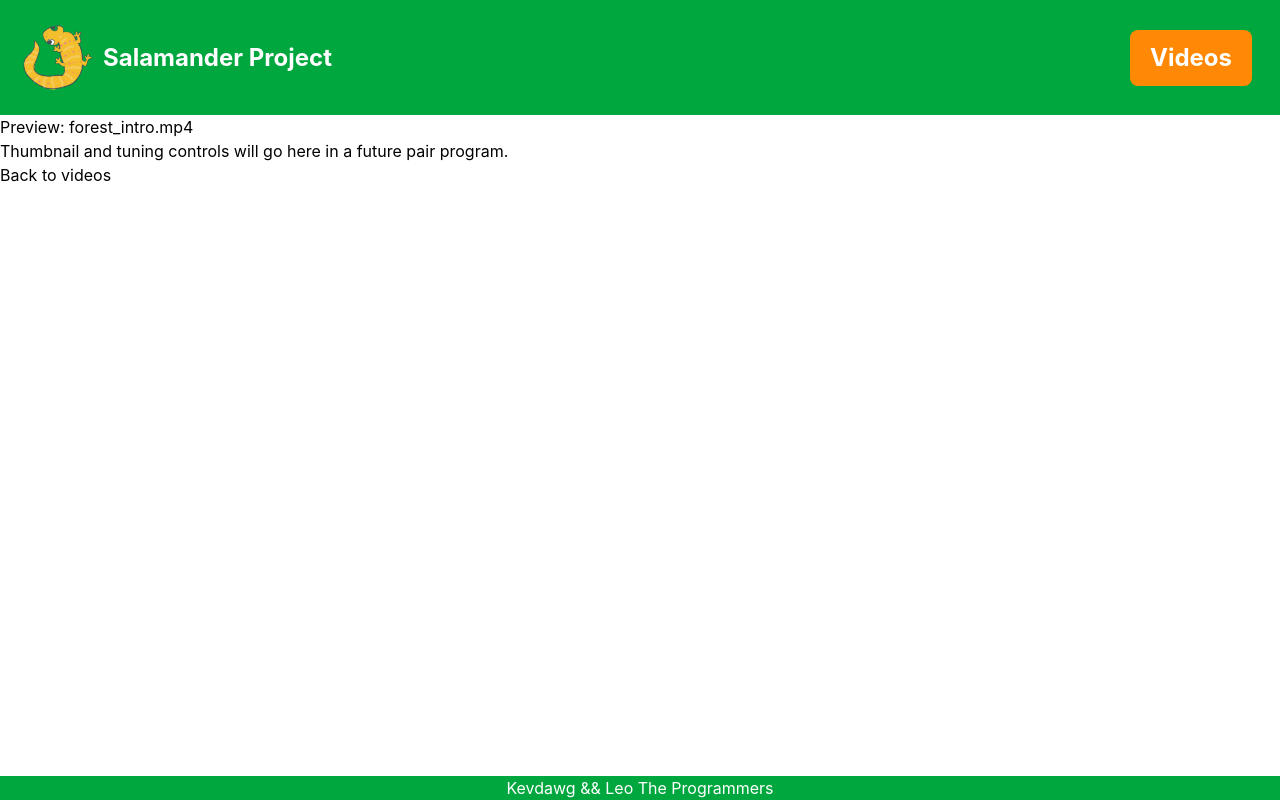
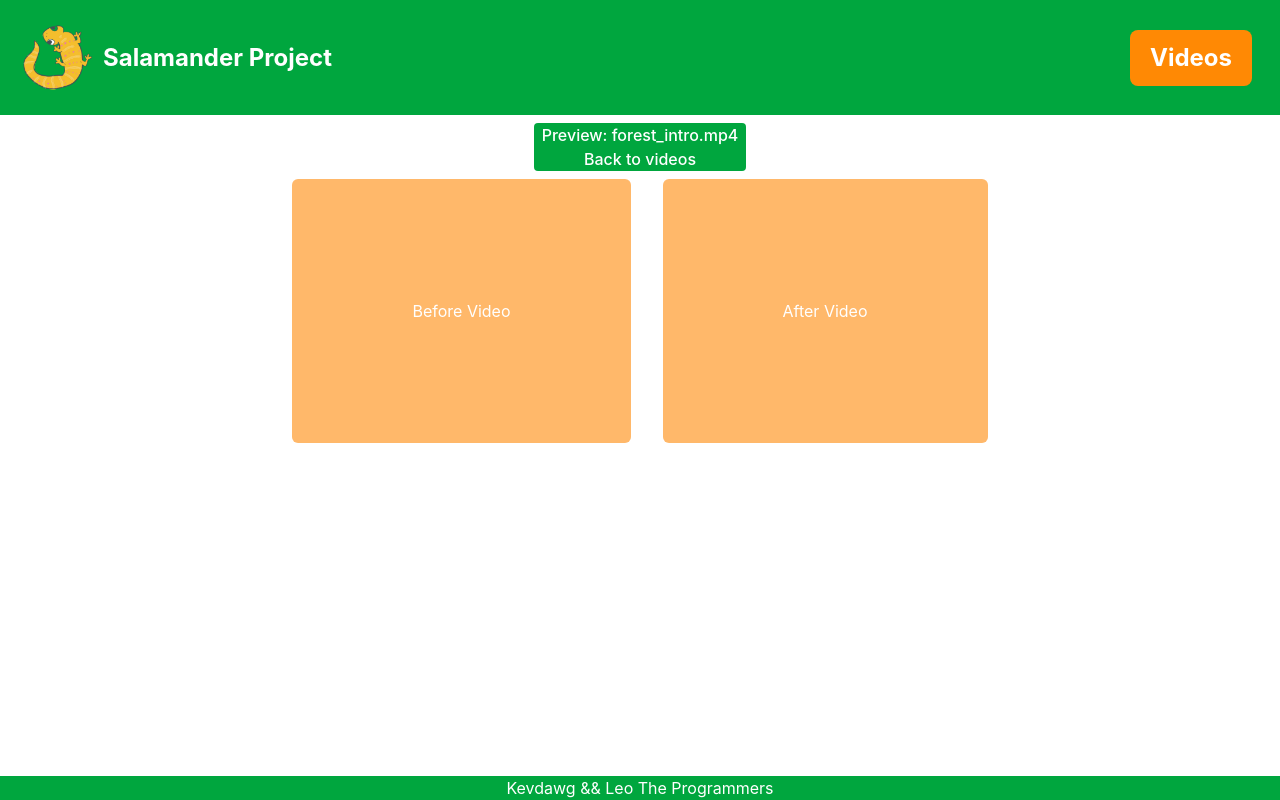
Before and after one commit to leoraggy/salamander-project, a React (Vite) app: page /preview/forest_intro.mp4 in a window 1280 px wide. Built offline with nearby package versions, Linux system fonts and the light colour scheme.

Commit message:
preview page styling

```diff
--- a/src/pages/Preview.jsx
+++ b/src/pages/Preview.jsx
@@ -4,12 +4,22 @@ export default function Preview() {
   const { filename } = useParams();
 
   return (
-    <div className="text-black">
-      <h1>Preview: {filename}</h1>
-      <p>
+    <div>
+      <div className="justify-self-center text-center font-medium pl-2 pr-2 m-2 bg-green-600 text-white w-auto rounded-sm">
+        <h1>Preview: {filename}</h1>
+        {/* <p>
         Thumbnail and tuning controls will go here in a future pair program.
-      </p>
-      <Link to="/videos">Back to videos</Link>
+      </p> */}
+        <Link to="/videos">Back to videos</Link>
+      </div>
+      <div className="flex justify-center space-x-8">
+        <div className="text-center bg-orange-300 text-white p-30 rounded-md">
+          Before Video
+        </div>
+        <div className="text-center bg-orange-300 text-white p-30 rounded-md">
+          After Video
+        </div>
+      </div>
     </div>
   );
 }
```
